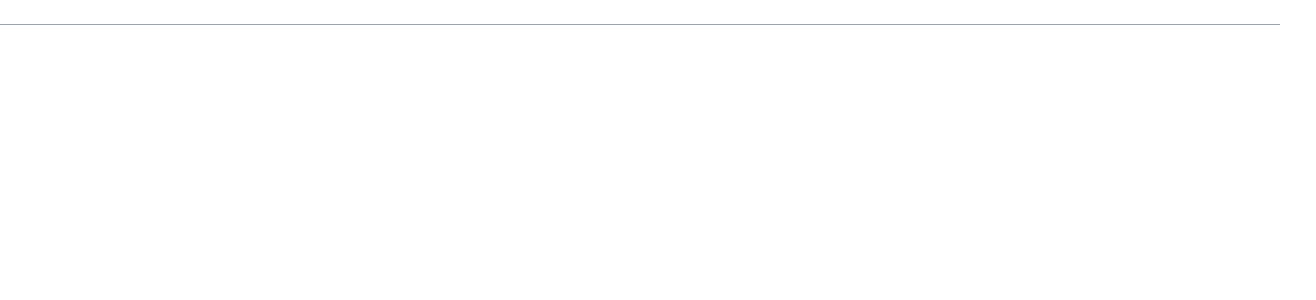
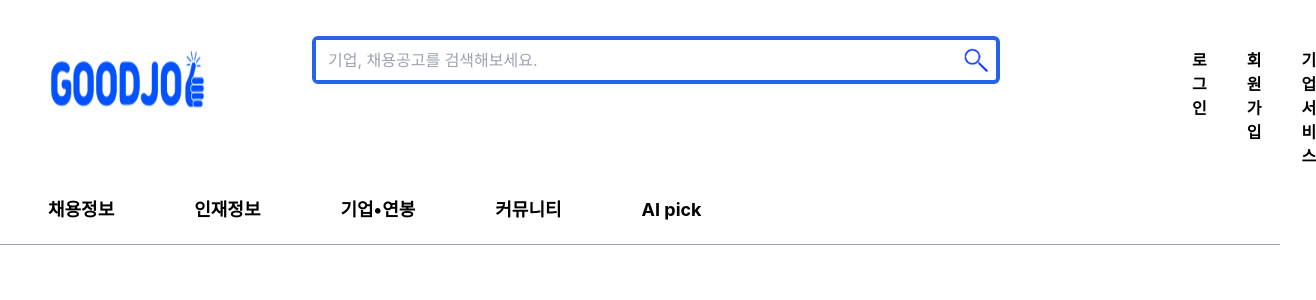
Before and after one commit to taek2222/Disabled_Person_Recruit, a React (Create React App) app: page / in a window 1280 px wide. Shown: the top 300 px of the page, 1316 px wide, since content can reach past the window. Built offline with nearby package versions, Linux system fonts and the light colour scheme.

Commit message:
[Yoo] update header design

```diff
--- a/src/component/Header/header.js
+++ b/src/component/Header/header.js
@@ -1,11 +1,38 @@
 import React from "react";
 
+import goodjob from "../../image/header/goodjob.png";
+import search from "../../image/header/search.png";
+
 const header = () => {
+    const categories = ["채용정보", "인재정보", "기업•연봉", "커뮤니티", "AI pick"];
+
     return (
         <header className="sticky top-0 w-full bg-white z-10">
-            <div className="flex justify-center items-center space-x-6 pt-3 mb-3"></div>
+            <div className="space-x-6 pt-3 mb-3 mt-2">
+                <div className="flex">
+                    <img src={goodjob} alt="goodjob" className="w-44 ml-10" />
+                    <div className="flex w-[700px] h-12 mt-4 mx-24 border-4 rounded-md border-blue-600">
+                        <input placeholder="기업, 채용공고를 검색해보세요." className="w-[680px] px-3" />
+                        <img src={search} alt="search" className="w-10 h-10 hover:cursor-pointer" />
+                    </div>
+                    <div className="flex mt-7 font-bold">
+                        <a href="" className="ml-24"><p>로그인</p></a>
+                        <a href="" className="ml-10"><p>회원가입</p></a>
+                        <a href="" className="ml-10"><p>기업서비스</p></a>
+                    </div>
+                </div>
+                    <div className="flex mt-7 font-bold text-lg">
+                        <a href="" className="ml-6"><p>{categories[0]}</p></a>
+                        <a href="" className="ml-20"><p>{categories[1]}</p></a>
+                        <a href="" className="ml-20"><p>{categories[2]}</p></a>
+                        <a href="" className="ml-20"><p>{categories[3]}</p></a>
+                        <a href="" className="ml-20"><p>{categories[4]}</p></a>
+                    </div>
+                <div>
 
-            <div className="w-full h-px bg-gray-400"></div>
+                </div>
+            </div>
+            <div className="w-full h-px bg-gray-400 mt-5"></div>
         </header>
     )
 }
```
Also changed, not shown: src/image/header/goodjob.png (added), src/image/header/search.png (added).
